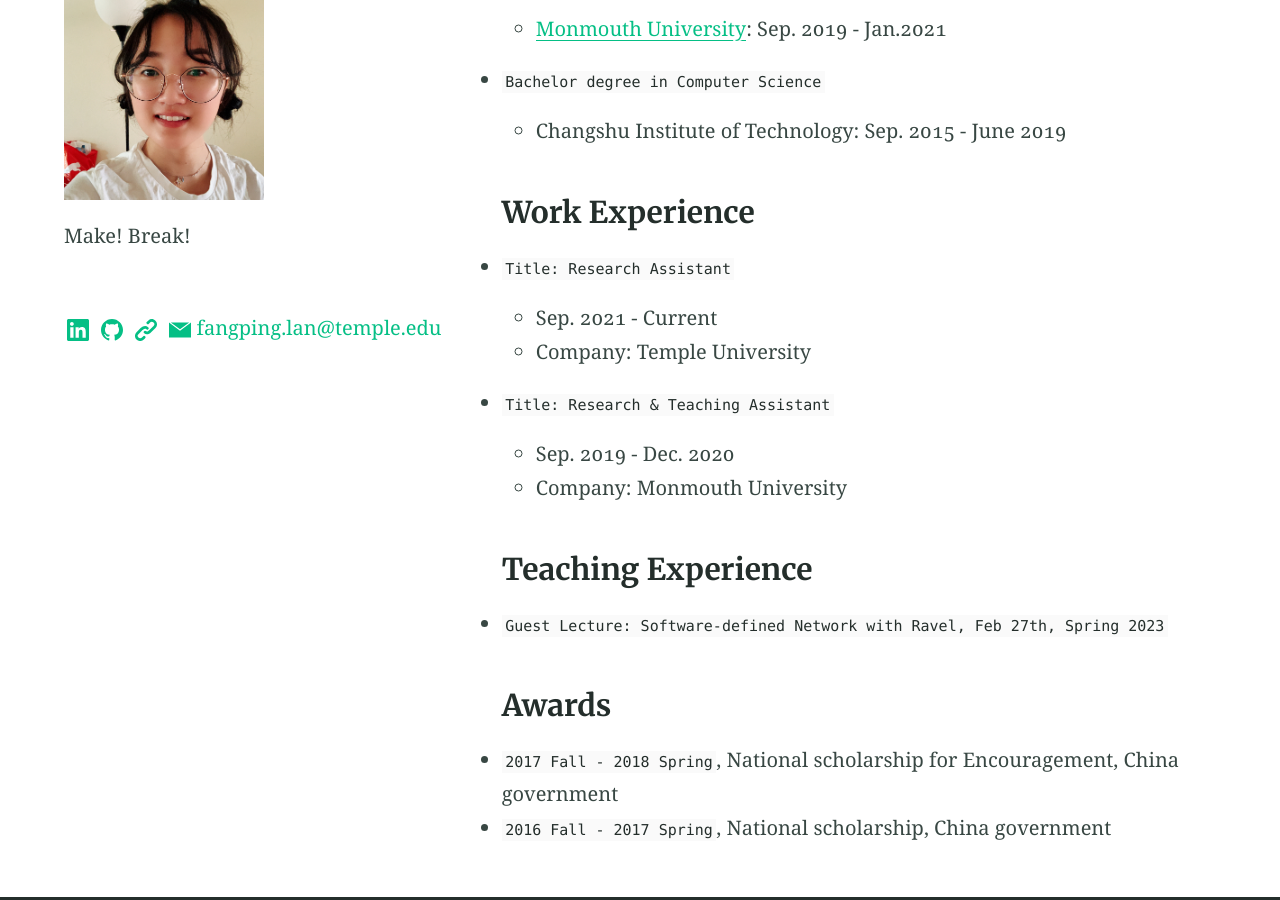
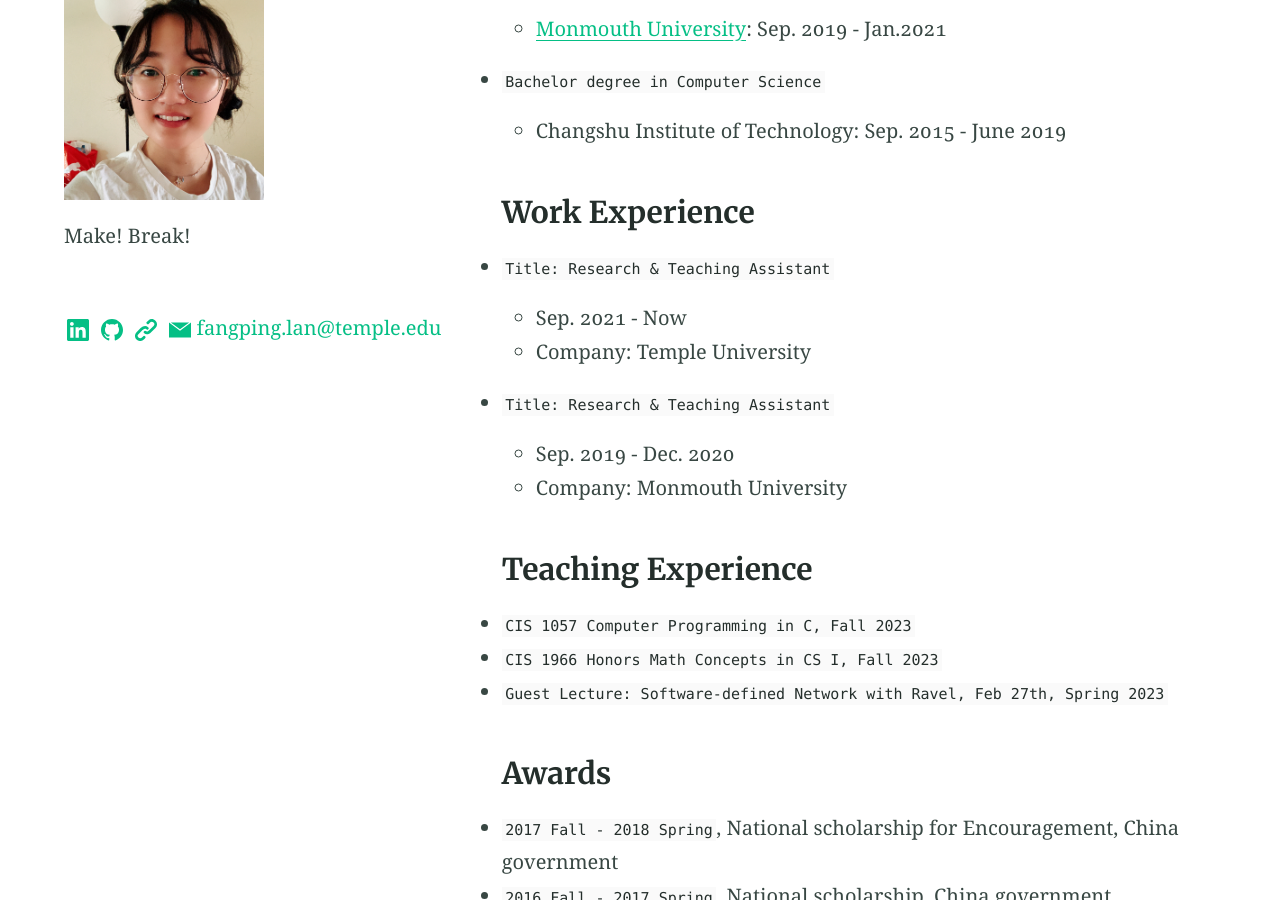
Before and after one commit to lanfangping/lanfangping.github.io, a Jekyll site: the page built from index.md, in a window 1280 px wide and 900 px high, scrolled down 805 px. Built offline with Jekyll 4.4.1, drawn with Linux system fonts in a browser that asks for light colours.

Commit message:
Update index.md

```diff
--- a/index.md
+++ b/index.md
@@ -25,8 +25,8 @@
 
 ### Work Experience
 
-- `Title: Research Assistant`
-  - Sep. 2021 - Current
+- `Title: Research & Teaching Assistant`
+  - Sep. 2021 - Now
   - Company: Temple University
 
 - `Title: Research & Teaching Assistant`
@@ -34,7 +34,10 @@
   - Company: Monmouth University
 
 ### Teaching Experience
+- `CIS 1057 Computer Programming in C, Fall 2023`
+- `CIS 1966 Honors Math Concepts in CS I, Fall 2023`
 - `Guest Lecture: Software-defined Network with Ravel, Feb 27th, Spring 2023`
+
 
 
 ### Awards
```
